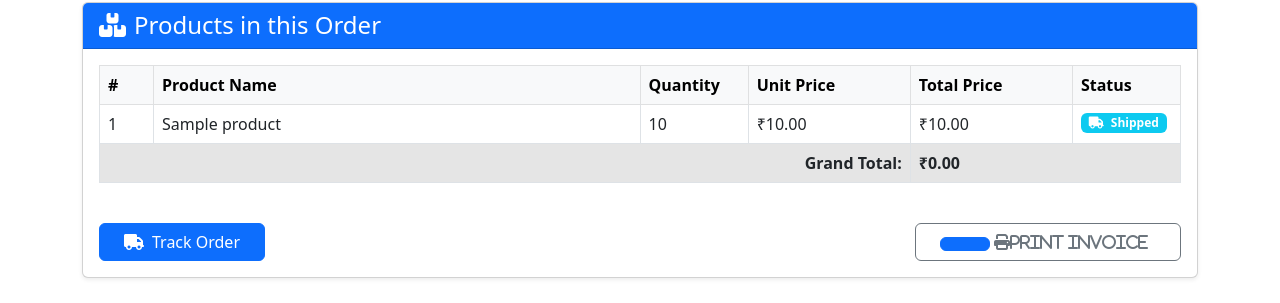
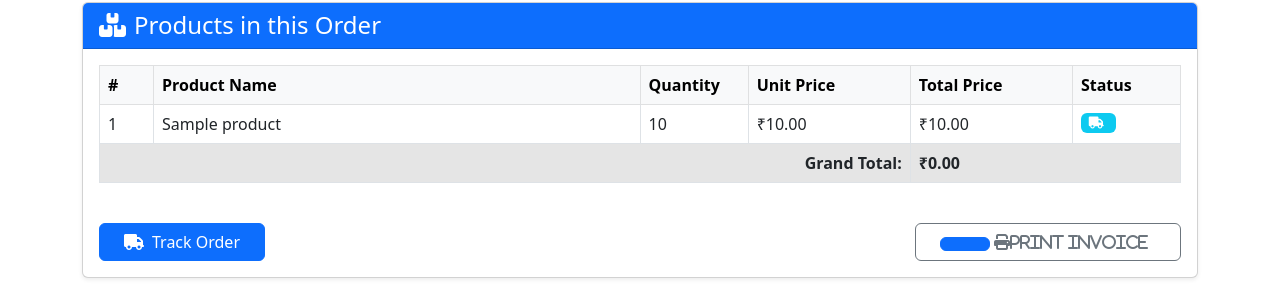
Before and after one commit to omrajyadav/electronics, a PHP site: page /order.detail.php in a window 1280 px wide. Shown: the part 226-529 px from the top of the page. Run offline with PHP 8.4, Linux system fonts and the light colour scheme; tables that the repository leaves empty or names only in its code hold one stand-in row (values such as "Sample post").

Commit message:
some change

```diff
--- a/order.detail.php
+++ b/order.detail.php
@@ -41,7 +41,7 @@ $result = mysqli_query($conn, $query);
                             <td>₹<?= number_format($row["oc_total_price"], 2) ?></td>
                             <td>
                                 <span class="badge bg-info">
-                                    <i class="fas fa-truck me-1"></i> Shipped
+                                    <i class="fas fa-truck me-1"></i>
                                 </span>
                             </td>
                         </tr>
--- a/order_hister.php
+++ b/order_hister.php
@@ -75,7 +75,7 @@ $result = mysqli_query($conn, $query);
                     <i class="fas fa-box-open fa-4x text-muted mb-3"></i>
                     <h4>No orders found</h4>
                     <p class="text-muted">You haven't placed any orders yet.</p>
-                    <a href="products.php" class="btn btn-primary mt-3">
+                    <a href="shop.php" class="btn btn-primary mt-3">
                         <i class="fas fa-shopping-bag me-1"></i> Shop Now
                     </a>
                 </div>
```
